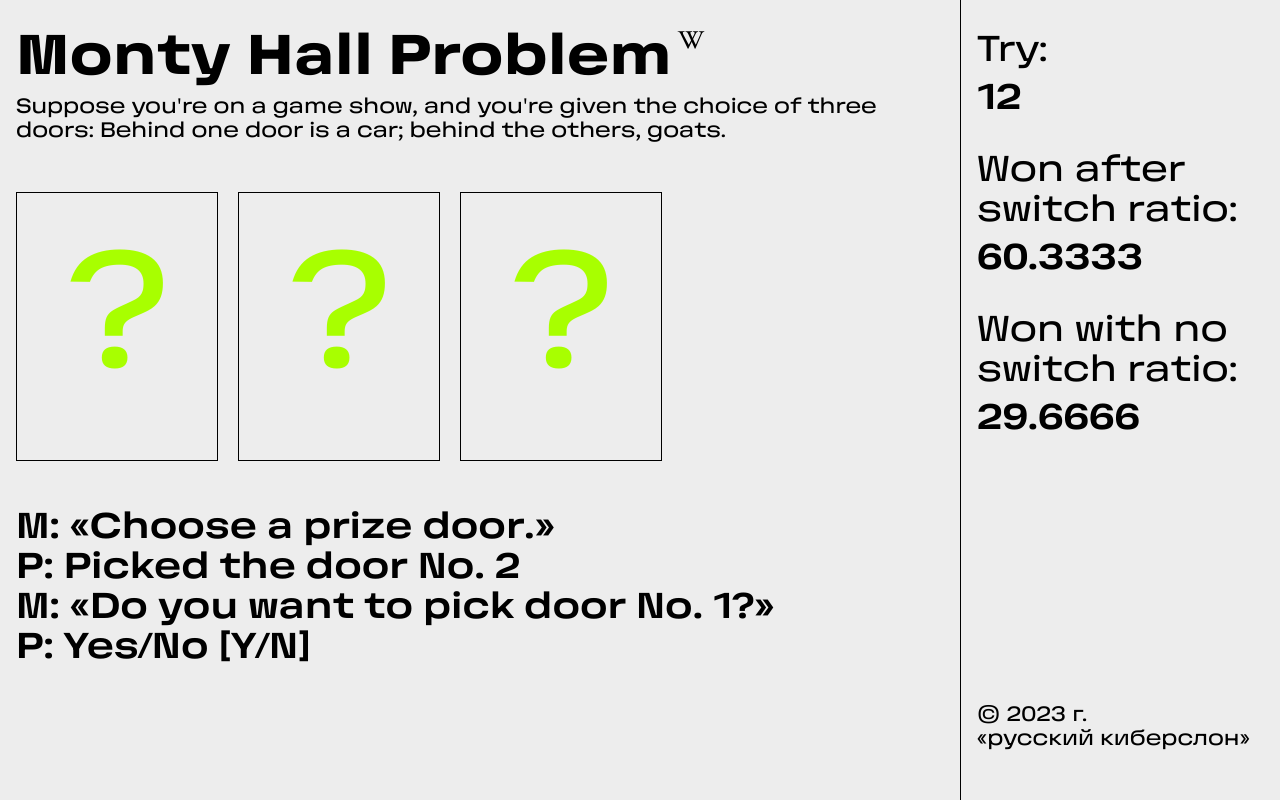
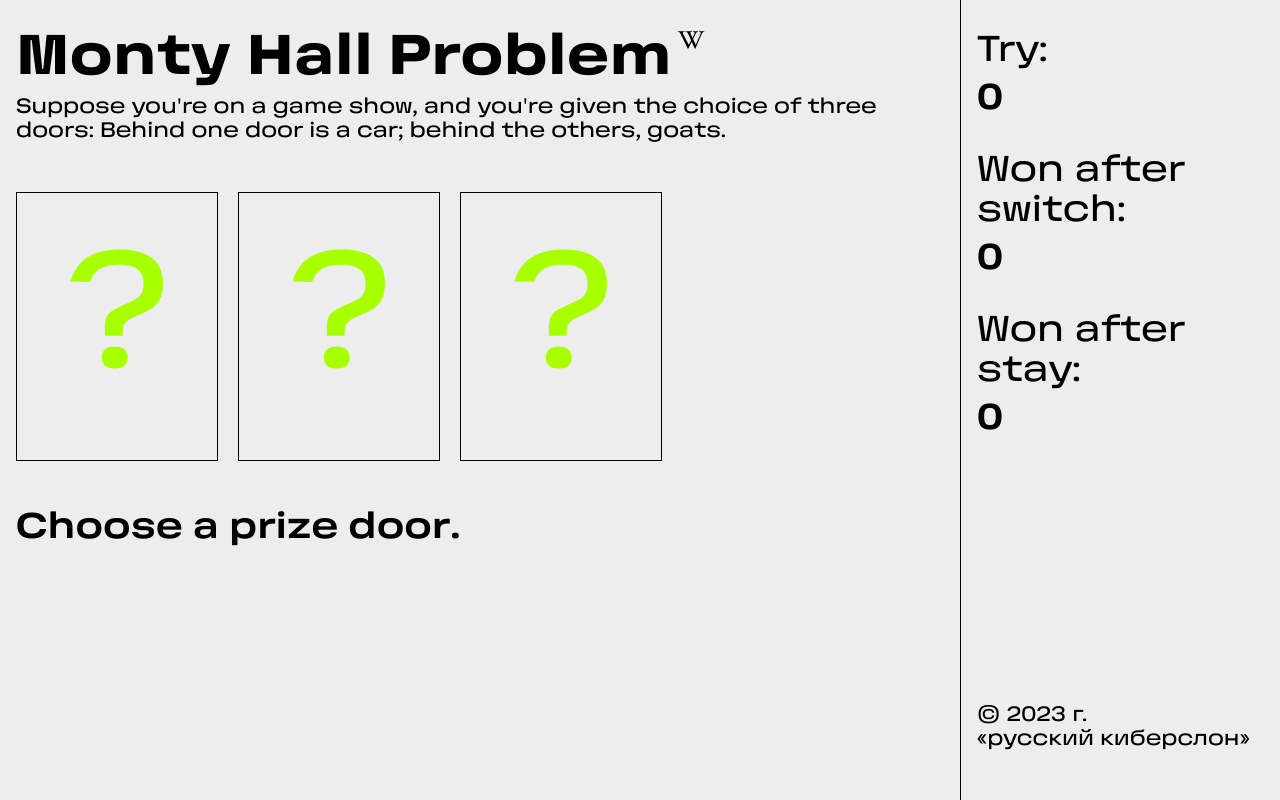
Before and after one commit to superVo1d/monty-hall-problem, a Vue app: page / in a window 1280 px wide. Built offline with nearby package versions, Linux system fonts and the light colour scheme.

Commit message:
feat: Add game mechanics

```diff
--- a/package.json
+++ b/package.json
@@ -18,6 +18,7 @@
     "@vue/eslint-config-prettier": "^7.1.0",
     "@vueuse/motion": "^2.0.0-beta.12",
     "core-js": "^3.8.3",
+    "pinia": "^2.0.35",
     "storybook-addon-sass-postcss": "^0.1.3",
     "three": "^0.151.3",
     "vue": "^3.2.13",
--- a/src/assets/styles/variables/colors.scss
+++ b/src/assets/styles/variables/colors.scss
@@ -1,2 +1,3 @@
 $bright-gray: #ededed;
 $spring-bud: #a8ff00;
+$coral-orange: #fd8535;
--- a/src/components/Cards.vue
+++ b/src/components/Cards.vue
@@ -1,32 +1,24 @@
 <template>
   <div :class="classes">
     <cards-item
-      v-for="(item, index) in cardsState"
+      v-for="(item, index) in state.doorsState"
       :key="index"
       :active="item"
-      :on-click="() => changeState(index)"
-      :prize="index === prizeIndex"
+      :on-click="() => state.pickDoor(index)"
+      :picked="index === state.pickedDoor"
+      :prize="index === state.prizeDoor"
     />
   </div>
 </template>
 
 <script setup lang="ts">
-import { computed, ref } from "vue";
+import { computed } from "vue";
 import CardsItem from "@/components/CardsItem.vue";
-import { useMemoryRef } from "@/hooks/useMemoryRef";
+import { useGameStateStore } from "@/store/gameState";
+
+const state = useGameStateStore();
 
 const cardsClassName = "cards";
-
-const count = 3;
-
-const prizeIndex = computed(() => Math.floor((Math.random() * count) % count));
-
-//const cardsState = useMemoryRef(cardsClassName, new Array(count).fill(false));
-const cardsState = ref(new Array(count).fill(false));
-
-const changeState = (index: number) => {
-  cardsState.value[index] = !cardsState.value[index];
-};
 
 const classes = computed(() => [cardsClassName]);
 </script>
--- a/src/components/CardsItem.vue
+++ b/src/components/CardsItem.vue
@@ -28,6 +28,7 @@ const cardsItemClassName = "cards-item";
 interface CardsItemInterface {
   active: boolean;
   onClick: () => void;
+  picked: boolean;
   prize: boolean;
 }
 
@@ -37,6 +38,7 @@ const classes = computed(() => [
   cardsItemClassName,
   {
     [`${cardsItemClassName}_active`]: props.active,
+    [`${cardsItemClassName}_picked`]: props.picked,
   },
 ]);
 </script>
@@ -57,6 +59,7 @@ const classes = computed(() => [
     width: 100%;
     height: 100%;
     transform-style: preserve-3d;
+    pointer-events: none;
 
     & > div:first-child {
       position: relative;
@@ -70,7 +73,7 @@ const classes = computed(() => [
     position: relative;
     z-index: 1;
     transform-style: preserve-3d;
-    transition: all 0.6s;
+    transition: transform 0.6s ease, opacity 0.6s ease;
   }
 
   &__text {
@@ -101,7 +104,23 @@ const classes = computed(() => [
     #{$selector}__content {
       transform: rotateY(360deg);
       opacity: 0;
+      border: none;
       box-shadow: none;
+    }
+  }
+
+  &:hover:not(#{$selector}_active):not(#{$selector}_picked) {
+    @media (hover: hover) {
+      #{$selector}__content {
+        border: 10px dashed colors.$spring-bud;
+      }
+    }
+  }
+
+  &_picked {
+    #{$selector}__content {
+      border: 10px solid colors.$spring-bud;
+      width: 100%;
     }
   }
 }
--- a/src/components/Layout.vue
+++ b/src/components/Layout.vue
@@ -1,5 +1,5 @@
 <template>
-  <div :class="layoutClassName">
+  <div :class="classNames">
     <div>
       <Header />
       <main>
@@ -20,11 +20,28 @@ import Footer from "@/components/Footer.vue";
 import Header from "@/components/Header.vue";
 import Stats from "@/components/Stats.vue";
 import Log from "@/components/Log.vue";
+import { useGameStateStore } from "@/store/gameState";
+import { GameState } from "@/store/constants";
+import { computed } from "vue";
+
+const state = useGameStateStore();
 
 const layoutClassName = "layout";
+
+const classNames = computed(() => [
+  layoutClassName,
+  {
+    [`${layoutClassName}_win`]:
+      state.gameState === GameState.gameOver && state.win,
+    [`${layoutClassName}_loose`]:
+      state.gameState === GameState.gameOver && !state.win,
+  },
+]);
 </script>
 
 <style scoped lang="scss">
+@use "src/assets/styles/variables/colors";
+
 .layout {
   display: grid;
   grid-template-columns: 3fr 1fr;
@@ -42,5 +59,13 @@ const layoutClassName = "layout";
       justify-content: space-between;
     }
   }
+
+  &_win {
+    background: colors.$spring-bud;
+  }
+
+  &_loose {
+    background: colors.$coral-orange;
+  }
 }
 </style>
--- a/src/components/Log.vue
+++ b/src/components/Log.vue
@@ -1,14 +1,54 @@
 <template>
   <div :class="logClassName">
-    <div>M: «Choose a prize door.»</div>
-    <div>P: Picked the door No. 2</div>
-    <div>M: «Do you want to pick door No. 1?»</div>
-    <div>P: Yes/No [Y/N]</div>
+    <div v-for="(log, index) in logs" :key="index" v-html="log" />
   </div>
 </template>
 
 <script setup lang="ts">
+import { useGameStateStore } from "@/store/gameState";
+import { storeToRefs } from "pinia";
+import { computed } from "vue";
+import { GameState } from "@/store/constants";
+
 const logClassName = "log";
+
+const state = useGameStateStore();
+
+const { gameState, pickedDoor, doorsState, win } = storeToRefs(state);
+
+const logs = computed(() => {
+  const result = [];
+
+  switch (gameState.value) {
+    case GameState.pick: {
+      result.push("Choose a prize door.");
+
+      break;
+    }
+    case GameState.reveal: {
+      let anotherDoor = 0;
+
+      doorsState.value.forEach((item, index) => {
+        if (index !== pickedDoor.value && !doorsState.value[index]) {
+          anotherDoor = index;
+        }
+      });
+      result.push(
+        `You picked the door No. ${pickedDoor.value && pickedDoor.value + 1}`
+      );
+      result.push(`Do you want to pick door No. ${anotherDoor + 1}?`);
+
+      break;
+    }
+    case GameState.gameOver: {
+      result.push(win ? "You Win! Try again." : "You Loose! Try again.");
+
+      break;
+    }
+  }
+
+  return result;
+});
 </script>
 
 <style scoped lang="scss">
--- a/src/components/Stats.vue
+++ b/src/components/Stats.vue
@@ -3,29 +3,42 @@
     <ul>
       <li v-for="({ label, value }, index) in statsData" :key="index">
         <div>{{ label }}</div>
-        <div>{{ value }}</div>
+        <div>{{ formatFloat(value) }}</div>
       </li>
     </ul>
   </div>
 </template>
 
 <script setup lang="ts">
+import { computed } from "vue";
+import { formatFloat } from "@/helpers";
+
 const statsClassName = "stats";
 
-const statsData: { label: string; value: number }[] = [
+import { useGameStateStore } from "@/store/gameState";
+
+const state = useGameStateStore();
+
+const statsData = computed(() => {
+  const value = [
     {
       label: "Try:",
-    value: 12,
+      value: state.getTotalsPlays,
     },
     {
-    label: "Won after switch ratio:",
-    value: 60.3333,
+      label: "Won after switch:",
+      value: state.totalSwitchWins / state.totalSwitchPlays,
     },
     {
-    label: "Won with no switch ratio:",
-    value: 29.6666,
+      label: "Won after stay:",
+      value: state.totalStayWins / state.totalStayPlays,
     },
   ];
+
+  console.log(value);
+
+  return value;
+});
 </script>
 
 <style scoped lang="scss">
--- /dev/null
+++ b/src/helpers/formatFloat.ts
@@ -0,0 +1,2 @@
+export const formatFloat: (number: number) => number = (number: number) =>
+  Math.round(number * 1000) / 1000 || 0;
--- a/src/helpers/index.ts
+++ b/src/helpers/index.ts
@@ -4,3 +4,4 @@ export * from "./createControls";
 export * from "./createScene";
 export * from "./createRender";
 export * from "./createLights";
+export * from "./formatFloat";
--- a/src/main.ts
+++ b/src/main.ts
@@ -1,7 +1,12 @@
 import { createApp } from "vue";
+import { createPinia } from "pinia";
 import App from "./App.vue";
 import { MotionPlugin } from "@vueuse/motion";
 
 const app = createApp(App);
+const pinia = createPinia();
 
-app.use(MotionPlugin).mount("#app");
+app.use(pinia);
+app.use(MotionPlugin);
+
+app.mount("#app");
--- /dev/null
+++ b/src/store/constants.ts
@@ -0,0 +1,5 @@
+export enum GameState {
+  pick,
+  reveal,
+  gameOver,
+}
--- /dev/null
+++ b/src/store/gameState.ts
@@ -0,0 +1,114 @@
+import { defineStore } from "pinia";
+import { GameState } from "./constants";
+
+interface GameStateInterface {
+  answer: number | null;
+  doorsState: boolean[];
+  doorsCount: number;
+  pickedDoor: number | null;
+  prizeDoor: number;
+  totalSwitchPlays: number;
+  totalStayPlays: number;
+  totalSwitchWins: number;
+  totalStayWins: number;
+  gameState: GameState;
+  win: boolean;
+}
+
+const initializeState: (previousState?: any) => GameStateInterface = (
+  previousState
+) => {
+  const doorsCount = 3;
+  const prizeDoor = Math.floor((Math.random() * doorsCount) % doorsCount);
+
+  return {
+    answer: null,
+    doorsState: new Array(doorsCount).fill(false),
+    doorsCount,
+    gameState: GameState.pick,
+    pickedDoor: null,
+    prizeDoor,
+    totalSwitchPlays: previousState?.totalSwitchPlays || 0,
+    totalStayPlays: previousState?.totalStayPlays || 0,
+    totalSwitchWins: previousState?.totalSwitchWins || 0,
+    totalStayWins: previousState?.totalStayWins || 0,
+    win: false,
+  };
+};
+
+export const useGameStateStore = defineStore("gameState", {
+  state: (): GameStateInterface => initializeState(),
+  actions: {
+    reset() {
+      Object.assign(this, initializeState(this));
+    },
+    start() {
+      initializeState();
+    },
+    pickDoor(index: number) {
+      switch (this.gameState) {
+        case GameState.pick: {
+          this.gameState = GameState.reveal;
+          this.pickedDoor = index;
+
+          this.revealDoor();
+
+          break;
+        }
+        case GameState.reveal: {
+          if (this.doorsState[index]) {
+            return;
+          }
+
+          this.answer = index;
+          this.check();
+
+          break;
+        }
+        case GameState.gameOver: {
+          this.reset();
+        }
+      }
+    },
+    revealDoor() {
+      const options: number[] = [];
+
+      this.doorsState.forEach((_, cardIndex) => {
+        if (cardIndex !== this.prizeDoor && cardIndex !== this.pickedDoor) {
+          options.push(cardIndex);
+        }
+      });
+
+      const revealedDoorIndex =
+        options[Math.floor(Math.random() * options.length)];
+      this.doorsState[revealedDoorIndex] = true;
+    },
+    check() {
+      const isWining = this.answer === this.prizeDoor;
+
+      if (this.pickedDoor === this.answer) {
+        this.totalStayPlays++;
+
+        if (isWining) {
+          this.totalStayWins++;
+        }
+      } else {
+        this.totalSwitchPlays++;
+
+        if (isWining) {
+          this.totalSwitchWins++;
+        }
+      }
+
+      this.win = isWining;
+
+      this.gameState = GameState.gameOver;
+      this.doorsState = this.doorsState.map(() => true);
+    },
+  },
+  getters: {
+    getTotalsPlays(state) {
+      return state.totalSwitchPlays + state.totalStayPlays;
+    },
+  },
+});
```
Also changed, not shown: 1 other file (tests, documents, lock files or other folders). Lines whose indentation alone changed are shown as unchanged.
